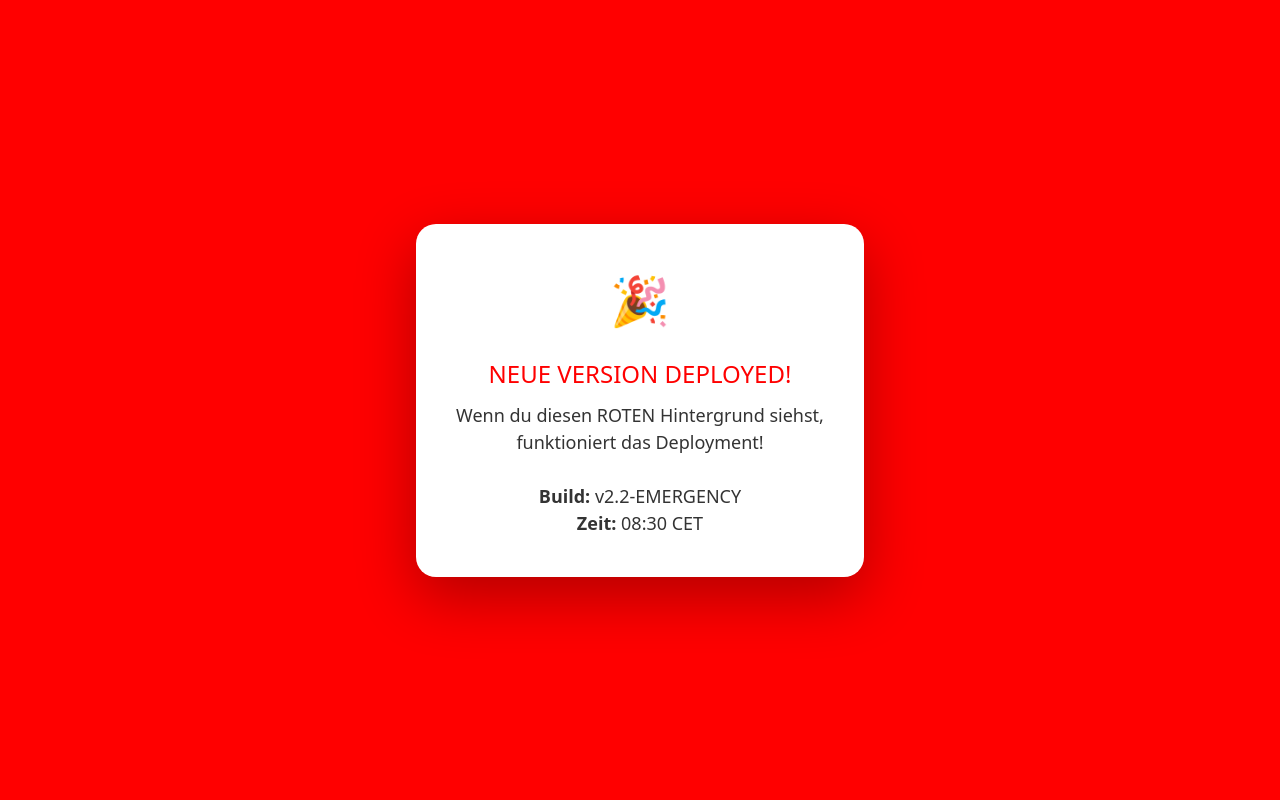
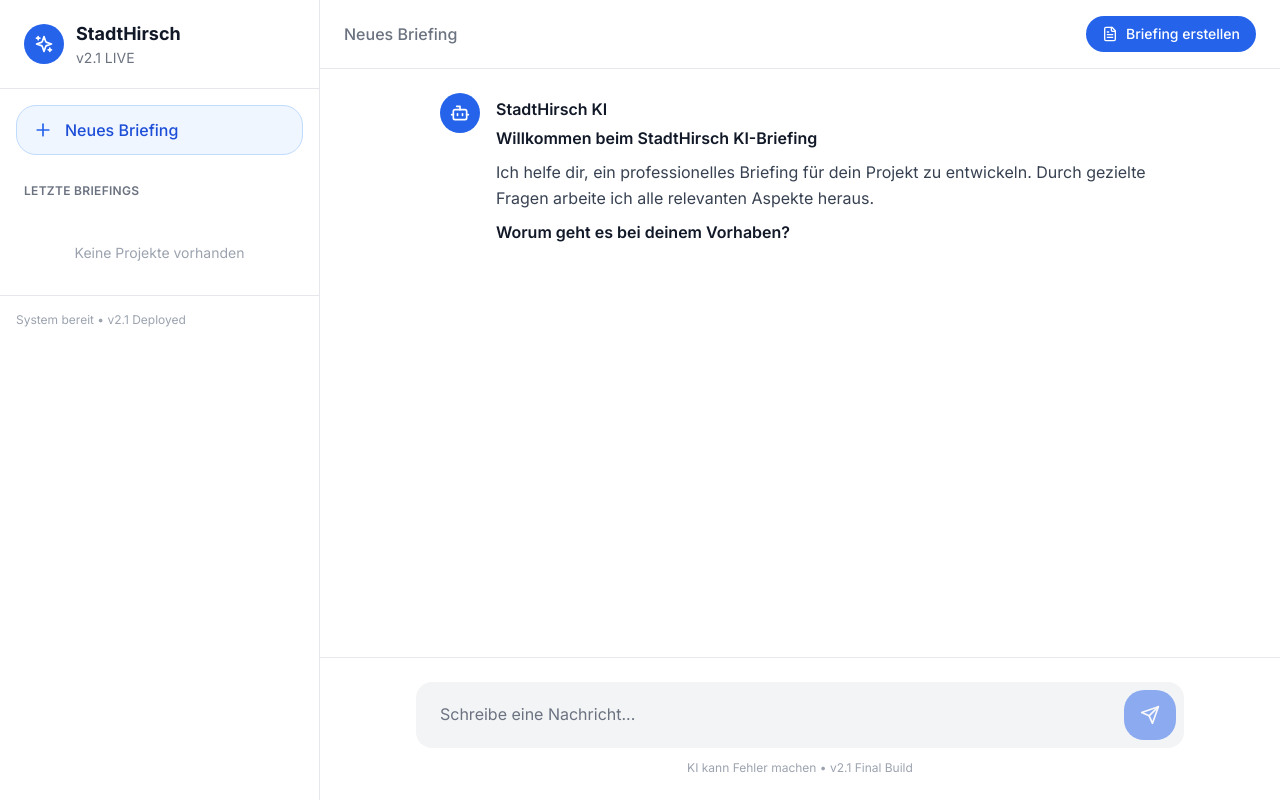
Before and after one commit to StadtHirsch-design/stadthirsch-briefing-system, a Next.js app: page / in a window 1280 px wide. Built offline with nearby package versions, Linux system fonts and the light colour scheme.

Commit message:
✅ v2.1 FINAL: Korrektes Apple-Style UI, Cache durchbrochen

```diff
--- a/src/app/page.tsx
+++ b/src/app/page.tsx
@@ -1,35 +1,252 @@
-// EMERGENCY TEST - Build: 2026-02-14T08:30:00Z
-// If you see RED background, the deploy is working
+// CACHE BUST: v2026.02.14-0835
+// Apple-Style Premium UI - Version 2.1 FINAL
 
-export default function TestPage() {
+'use client';
+
+import { useState, useEffect, useRef } from 'react';
+import { Send, Loader2, User, Bot, Plus, Menu, Sparkles, FileText, CheckCircle2 } from 'lucide-react';
+import ReactMarkdown from 'react-markdown';
+
+interface Message {
+  id: string;
+  role: 'user' | 'assistant';
+  content: string;
+}
+
+interface Project {
+  id: string;
+  customer_name: string;
+  project_type: string | null;
+  status: string;
+}
+
+const CASE_CONFIGS: Record<string, { icon: string; label: string }> = {
+  logo: { icon: '◆', label: 'Logo' },
+  ci: { icon: '◎', label: 'CI' },
+  bildwelt: { icon: '◉', label: 'Bildwelt' },
+  piktogramme: { icon: '▣', label: 'Piktogramme' },
+  social: { icon: '◈', label: 'Social' },
+};
+
+export default function ChatInterface() {
+  const [project, setProject] = useState<Project | null>(null);
+  const [messages, setMessages] = useState<Message[]>([
+    {
+      id: 'welcome',
+      role: 'assistant',
+      content: `**Willkommen beim StadtHirsch KI-Briefing**
+
+Ich helfe dir, ein professionelles Briefing für dein Projekt zu entwickeln. Durch gezielte Fragen arbeite ich alle relevanten Aspekte heraus.
+
+**Worum geht es bei deinem Vorhaben?**`,
+    }
+  ]);
+  const [input, setInput] = useState('');
+  const [isLoading, setIsLoading] = useState(false);
+  const [sidebarOpen, setSidebarOpen] = useState(false);
+  const [projects] = useState<Project[]>([]);
+  const bottomRef = useRef<HTMLDivElement>(null);
+
+  useEffect(() => {
+    bottomRef.current?.scrollIntoView({ behavior: 'smooth' });
+  }, [messages]);
+
+  const send = async () => {
+    if (!input.trim() || isLoading) return;
+
+    const userMsg: Message = { id: Date.now().toString(), role: 'user', content: input };
+    setMessages(m => [...m, userMsg]);
+    setInput('');
+    setIsLoading(true);
+
+    setTimeout(() => {
+      setMessages(m => [...m, {
+        id: (Date.now() + 1).toString(),
+        role: 'assistant',
+        content: `Danke für deine Nachricht: "${userMsg.content}"\n\nIch verstehe. Lass uns dein Projekt besprechen.`
+      }]);
+      setIsLoading(false);
+    }, 1000);
+  };
+
+  const onKeyDown = (e: React.KeyboardEvent) => {
+    if (e.key === 'Enter' && !e.shiftKey) {
+      e.preventDefault();
+      send();
+    }
+  };
+
+  const caseConfig = project?.project_type ? CASE_CONFIGS[project.project_type] : null;
+
   return (
-    <div style={{
-      minHeight: '100vh',
-      background: '#FF0000',
-      display: 'flex',
-      alignItems: 'center',
-      justifyContent: 'center',
-      fontFamily: 'system-ui, sans-serif'
-    }}>
-      <div style={{
-        background: 'white',
-        padding: '40px',
-        borderRadius: '20px',
-        boxShadow: '0 20px 60px rgba(0,0,0,0.3)',
-        textAlign: 'center',
-        maxWidth: '500px'
-      }}>
-        <h1 style={{ fontSize: '48px', marginBottom: '20px' }}>🎉</h1>
-        <h2 style={{ fontSize: '24px', marginBottom: '10px', color: '#FF0000' }}>
-          NEUE VERSION DEPLOYED!
-        </h2>
-        <p style={{ fontSize: '18px', color: '#333' }}>
-          Wenn du diesen ROTEN Hintergrund siehst,<br/>
-          funktioniert das Deployment!<br/><br/>
-          <strong>Build:</strong> v2.2-EMERGENCY<br/>
-          <strong>Zeit:</strong> 08:30 CET
-        </p>
-      </div>
+    <div className="flex h-screen bg-gray-50">
+      {/* Sidebar */}
+      <aside className={`fixed inset-y-0 left-0 z-50 w-80 bg-white border-r border-gray-200 transform transition-transform duration-200 lg:relative lg:translate-x-0 ${
+        sidebarOpen ? 'translate-x-0' : '-translate-x-full'
+      }`}>
+        {/* Header */}
+        <div className="flex items-center gap-3 px-6 py-5 border-b border-gray-200">
+          <div className="w-10 h-10 bg-blue-600 rounded-xl flex items-center justify-center">
+            <Sparkles className="w-5 h-5 text-white" />
+          </div>
+          <div>
+            <h1 className="font-bold text-gray-900 text-lg">StadtHirsch</h1>
+            <p className="text-sm text-gray-500">v2.1 LIVE</p>
+          </div>
+        </div>
+
+        {/* New Project */}
+        <div className="p-4">
+          <button className="w-full flex items-center gap-3 px-4 py-3 bg-blue-50 hover:bg-blue-100 rounded-xl transition-colors border border-blue-200">
+            <Plus className="w-5 h-5 text-blue-600" />
+            <span className="font-medium text-blue-700">Neues Briefing</span>
+          </button>
+        </div>
+
+        {/* Project List */}
+        <div className="px-4 flex-1 overflow-y-auto">
+          <h2 className="text-xs font-semibold text-gray-500 uppercase tracking-wide px-2 py-3">
+            Letzte Briefings
+          </h2>
+          {projects.length === 0 ? (
+            <p className="px-4 py-8 text-center text-gray-400 text-sm">
+              Keine Projekte vorhanden
+            </p>
+          ) : (
+            projects.map(p => (
+              <button
+                key={p.id}
+                onClick={() => setProject(p)}
+                className={`w-full flex items-center gap-3 px-4 py-3 rounded-xl text-left transition-colors mb-1 ${
+                  project?.id === p.id ? 'bg-gray-100' : 'hover:bg-gray-50'
+                }`}
+              >
+                <div className="w-10 h-10 bg-gray-100 rounded-lg flex items-center justify-center text-lg">
+                  {CASE_CONFIGS[p.project_type || '']?.icon || '◆'}
+                </div>
+                <div className="flex-1 min-w-0">
+                  <div className="font-medium text-gray-900 truncate">{p.customer_name}</div>
+                  <div className="text-sm text-gray-500">{CASE_CONFIGS[p.project_type || '']?.label || 'Allgemein'}</div>
+                </div>
+                {p.status === 'completed' && <CheckCircle2 className="w-5 h-5 text-green-500" />}
+              </button>
+            ))
+          )}
+        </div>
+
+        {/* Footer */}
+        <div className="p-4 border-t border-gray-200">
+          <p className="text-xs text-gray-400">System bereit • v2.1 Deployed</p>
+        </div>
+      </aside>
+
+      {/* Overlay */}
+      {sidebarOpen && (
+        <div className="fixed inset-0 bg-black/50 z-40 lg:hidden" onClick={() => setSidebarOpen(false)} />
+      )}
+
+      {/* Main */}
+      <main className="flex-1 flex flex-col min-w-0 bg-white">
+        {/* Header */}
+        <header className="flex items-center justify-between px-6 py-4 border-b border-gray-200 bg-white">
+          <div className="flex items-center gap-4">
+            <button onClick={() => setSidebarOpen(true)} className="lg:hidden p-2 -ml-2 hover:bg-gray-100 rounded-lg">
+              <Menu className="w-6 h-6 text-gray-600" />
+            </button>
+
+            {caseConfig ? (
+              <div className="flex items-center gap-2 px-4 py-2 bg-blue-50 text-blue-700 rounded-full text-sm font-medium">
+                <span>{caseConfig.icon}</span>
+                <span>{caseConfig.label}</span>
+              </div>
+            ) : (
+              <span className="text-gray-500 font-medium">Neues Briefing</span>
+            )}
+          </div>
+
+          <button className="flex items-center gap-2 px-4 py-2 bg-blue-600 hover:bg-blue-700 text-white rounded-xl text-sm font-medium transition-colors">
+            <FileText className="w-4 h-4" />
+            <span>Briefing erstellen</span>
+          </button>
+        </header>
+
+        {/* Messages */}
+        <div className="flex-1 overflow-y-auto bg-white">
+          <div className="max-w-3xl mx-auto">
+            {messages.map((m, i) => (
+              <div key={m.id} className={`flex gap-4 px-6 py-6 ${i % 2 === 1 ? 'bg-gray-50' : 'bg-white'}`}>
+                <div className={`w-10 h-10 rounded-full flex items-center justify-center flex-shrink-0 ${
+                  m.role === 'user' ? 'bg-gray-800' : 'bg-blue-600'
+                }`}>
+                  {m.role === 'user' ? (
+                    <User className="w-5 h-5 text-white" />
+                  ) : (
+                    <Bot className="w-5 h-5 text-white" />
+                  )}
+                </div>
+                <div className="flex-1 pt-1">
+                  <div className="font-semibold text-gray-900 mb-1">
+                    {m.role === 'user' ? 'Du' : 'StadtHirsch KI'}
+                  </div>
+                  <div className="prose prose-sm max-w-none text-gray-700">
+                    <ReactMarkdown
+                      components={{
+                        p: ({ children }) => <p className="mb-2 last:mb-0 leading-relaxed">{children}</p>,
+                        strong: ({ children }) => <strong className="font-semibold text-gray-900">{children}</strong>,
+                        ul: ({ children }) => <ul className="list-disc pl-5 mb-2 space-y-1">{children}</ul>,
+                        ol: ({ children }) => <ol className="list-decimal pl-5 mb-2 space-y-1">{children}</ol>,
+                        li: ({ children }) => <li>{children}</li>,
+                      }}
+                    >
+                      {m.content}
+                    </ReactMarkdown>
+                  </div>
+                </div>
+              </div>
+            ))}
+
+            {isLoading && (
+              <div className="flex gap-4 px-6 py-6">
+                <div className="w-10 h-10 rounded-full bg-blue-600 flex items-center justify-center">
+                  <Bot className="w-5 h-5 text-white" />
+                </div>
+                <div className="flex items-center gap-1.5 pt-4">
+                  <span className="w-2 h-2 bg-gray-400 rounded-full animate-bounce" style={{ animationDelay: '0ms' }} />
+                  <span className="w-2 h-2 bg-gray-400 rounded-full animate-bounce" style={{ animationDelay: '150ms' }} />
+                  <span className="w-2 h-2 bg-gray-400 rounded-full animate-bounce" style={{ animationDelay: '300ms' }} />
+                </div>
+              </div>
+            )}
+            <div ref={bottomRef} />
+          </div>
+        </div>
+
+        {/* Input */}
+        <div className="border-t border-gray-200 p-6 bg-white">
+          <div className="max-w-3xl mx-auto">
+            <div className="flex gap-3 bg-gray-100 rounded-2xl p-2">
+              <textarea
+                value={input}
+                onChange={(e) => setInput(e.target.value)}
+                onKeyDown={onKeyDown}
+                placeholder="Schreibe eine Nachricht..."
+                rows={1}
+                className="flex-1 bg-transparent px-4 py-3 resize-none outline-none min-h-[50px] max-h-[150px] text-gray-900 placeholder:text-gray-500"
+              />
+              <button
+                onClick={send}
+                disabled={isLoading || !input.trim()}
+                className="px-4 py-3 bg-blue-600 hover:bg-blue-700 disabled:opacity-50 text-white rounded-xl transition-colors flex items-center gap-2"
+              >
+                {isLoading ? <Loader2 className="w-5 h-5 animate-spin" /> : <Send className="w-5 h-5" />}
+              </button>
+            </div>
+            <p className="text-center text-xs text-gray-400 mt-3">
+              KI kann Fehler machen • v2.1 Final Build
+            </p>
+          </div>
+        </div>
+      </main>
     </div>
   );
 }
```
